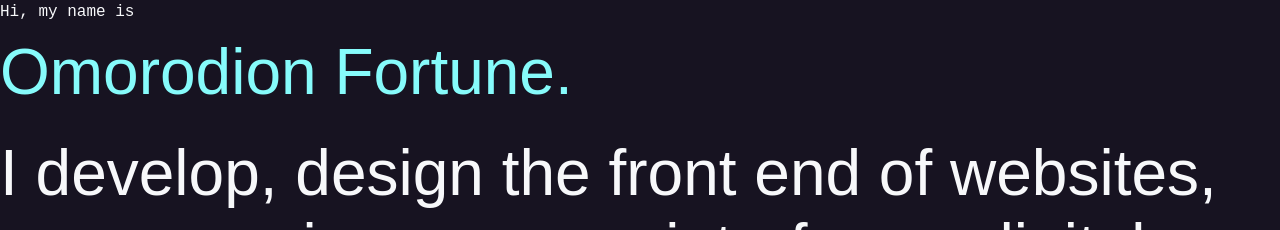
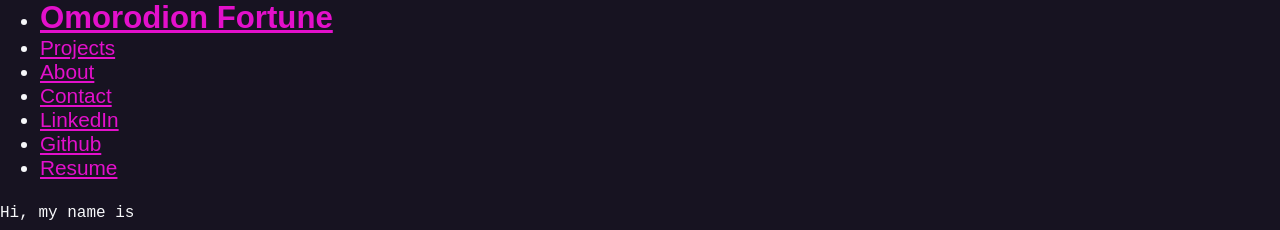
Before and after one commit to Fortzy05/react-p9qjrd, a React (Create React App) app: page / in a window 1280 px wide. Shown: the top 230 px of the page. Built offline with nearby package versions, Linux system fonts and the light colour scheme.

Commit message:
1 file modified, 1 added

```diff
--- a/src/App.js
+++ b/src/App.js
@@ -1,8 +1,11 @@
 import React from "react";
 import "./style.css";
 import Contact from " ./contact.js"
+import NavBar from "./navbar"
 export default function App() {
   return (
+    <>
+    <NavBar/>
     <section id="intro">
   <p className="name" >Hi, my name is <span >Omorodion Fortune.</span></p>
   <h2>I develop, design the front end of websites, user experiences, user interfaces, digital experiences, etc.</h2>
@@ -11,6 +14,7 @@ export default function App() {
   </p> <p>I'm working at XYZ Corp, completing the XYZ Bootcamp, making a career switch from X to Y, etc.</p>
   <Contact/>
 </section>
+</>
 );
 
 }
--- /dev/null
+++ b/src/navbar.jsx
@@ -0,0 +1,20 @@
+import React from 'react';
+
+const NavBar = () => {
+  return (
+    <nav>
+      <ul>
+        <li>
+          <h1><a href="index.html">Omorodion Fortune</a></h1>
+        </li>
+        <li><a href="#projects" >Projects</a></li>
+        <li><a href="about.html" >About</a></li>
+        <li><a href="#contact" >Contact</a></li>
+        <li><a href="https://www.linkedin.com/in/fortune-omorodion-896144bb" >LinkedIn</a></li>
+        <li><a href="https://www.github.com/fortzy05" >Github</a></li>
+        <li><a href="https://drive.google.com/file/d/1oijL1Uka3vOOHtFgQ1kyYlFbf_YBVKXN/view?usp=drivesdk" >Resume</a></li>
+      </ul>
+    </nav>
+  );
+};
+export default NavBar;
```
